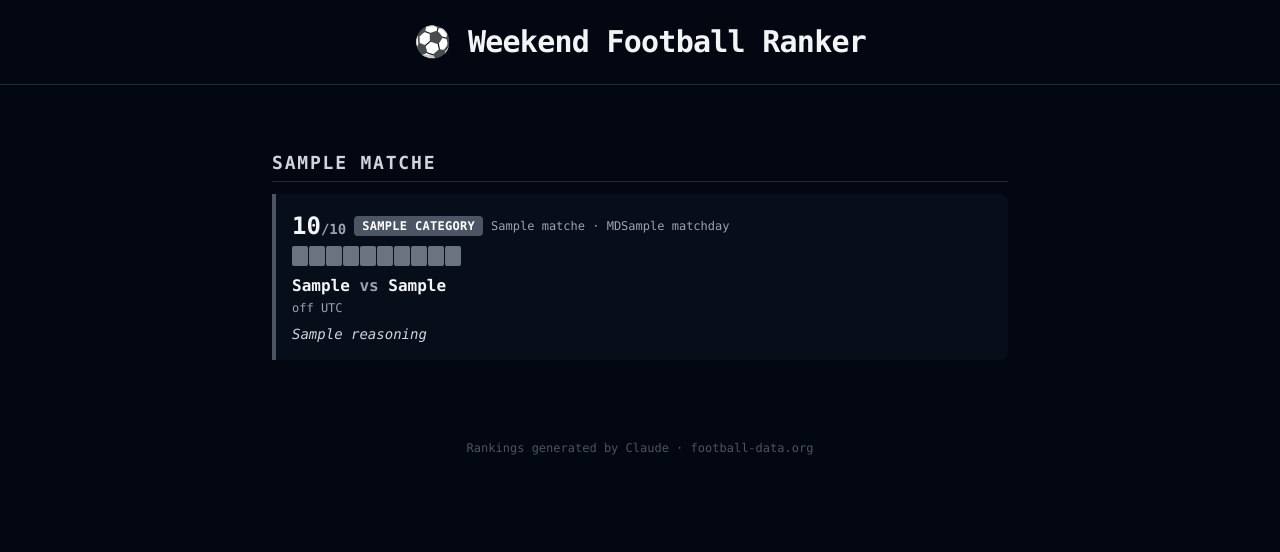
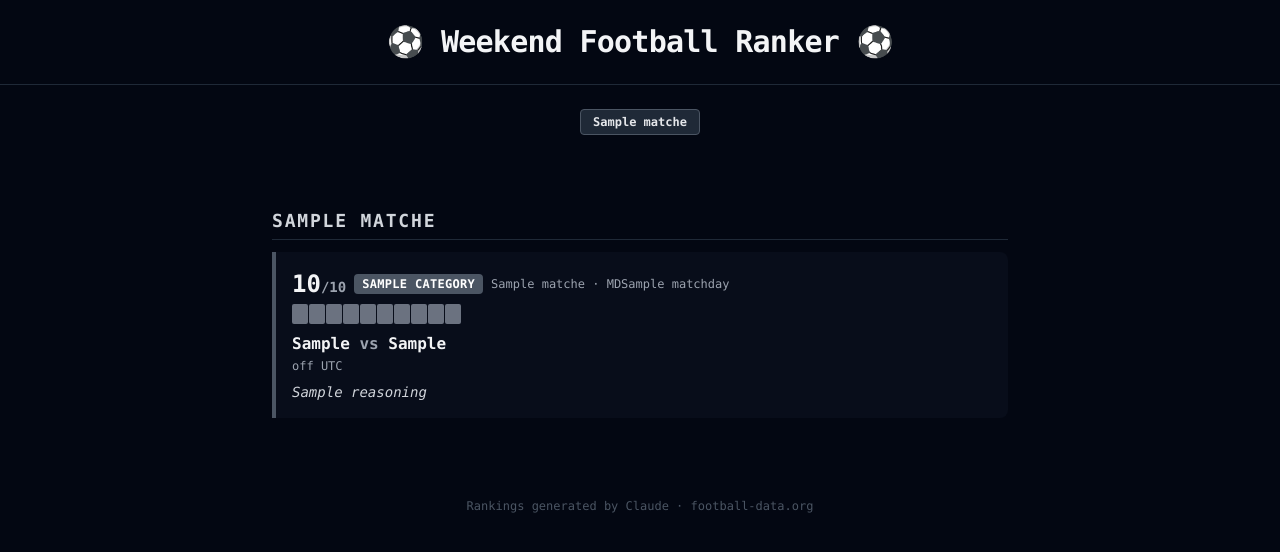
Before and after one commit to kweithers/football-weekend, a FastAPI app: template templates/index.html in a window 1280 px wide. Shown: the top 552 px of the page. Run offline with FastAPI, Linux system fonts and the light colour scheme; the template is opened without the code that fills it: most values are stand-ins (such as "Sample title", 1, 10 or a date in 2020); some libraries are stand-ins or nearby versions.

Commit message:
Add league filter buttons and second soccer ball to header
Co-Authored-By: Claude Sonnet 4.6 <noreply@anthropic.com>

```diff
--- a/templates/index.html
+++ b/templates/index.html
@@ -11,8 +11,21 @@
 </head>
 <body class="min-h-screen font-mono">
   <header class="border-b border-gray-800 py-6 px-4 text-center">
-    <h1 class="text-3xl font-bold tracking-tight">⚽ Weekend Football Ranker</h1>
+    <h1 class="text-3xl font-bold tracking-tight">⚽ Weekend Football Ranker ⚽</h1>
   </header>
+
+  {% if matches %}
+  <div class="max-w-3xl mx-auto px-4 pt-6 pb-2 flex flex-wrap gap-2 justify-center">
+    {% set leagues = matches | map(attribute='league_name') | unique | list %}
+    {% for league in leagues %}
+    <button
+      class="league-btn px-3 py-1 rounded text-xs font-semibold border border-gray-600 bg-gray-800 text-gray-200 hover:bg-gray-700 transition-colors active-league"
+      data-league="{{ league }}"
+      onclick="toggleLeague(this)"
+    >{{ league }}</button>
+    {% endfor %}
+  </div>
+  {% endif %}
 
   <main class="max-w-3xl mx-auto px-4 py-8">
     {% if not matches %}
@@ -23,7 +36,7 @@
         {% set day = m.kickoff[:10] %}
         {% if day != ns.current_day %}
           {% set ns.current_day = day %}
-          <h2 class="text-lg font-semibold text-gray-300 mt-8 mb-3 uppercase tracking-widest border-b border-gray-800 pb-1">
+          <h2 class="day-header text-lg font-semibold text-gray-300 mt-8 mb-3 uppercase tracking-widest border-b border-gray-800 pb-1" data-day="{{ day }}">
             {{ m.day_label }}
           </h2>
         {% endif %}
@@ -51,7 +64,7 @@
           {% set bar_cls = "bg-gray-500" %}
         {% endif %}
 
-        <div class="border-l-4 {{ accent }} rounded-r-lg p-4 mb-4">
+        <div class="match-card border-l-4 {{ accent }} rounded-r-lg p-4 mb-4" data-league="{{ m.league_name }}" data-day="{{ day }}">
           <div class="flex items-start justify-between gap-4">
             <div class="flex-1 min-w-0">
               <div class="flex items-center gap-2 flex-wrap mb-1">
@@ -83,6 +96,39 @@
     {% endif %}
   </main>
 
+  <script>
+    const activeLeagues = new Set(
+      [...document.querySelectorAll('.league-btn')].map(b => b.dataset.league)
+    );
+
+    function toggleLeague(btn) {
+      const league = btn.dataset.league;
+      if (activeLeagues.has(league)) {
+        activeLeagues.delete(league);
+        btn.classList.remove('active-league', 'bg-gray-800', 'text-gray-200');
+        btn.classList.add('bg-gray-950', 'text-gray-500', 'line-through');
+      } else {
+        activeLeagues.add(league);
+        btn.classList.add('active-league', 'bg-gray-800', 'text-gray-200');
+        btn.classList.remove('bg-gray-950', 'text-gray-500', 'line-through');
+      }
+      applyFilter();
+    }
+
+    function applyFilter() {
+      document.querySelectorAll('.match-card').forEach(card => {
+        card.style.display = activeLeagues.has(card.dataset.league) ? '' : 'none';
+      });
+      // Hide day headers that have no visible cards
+      document.querySelectorAll('.day-header').forEach(header => {
+        const day = header.dataset.day;
+        const hasVisible = [...document.querySelectorAll(`.match-card[data-day="${day}"]`)]
+          .some(c => c.style.display !== 'none');
+        header.style.display = hasVisible ? '' : 'none';
+      });
+    }
+  </script>
+
   <footer class="text-center text-xs text-gray-600 py-8">
     Rankings generated by Claude · football-data.org
   </footer>
```
